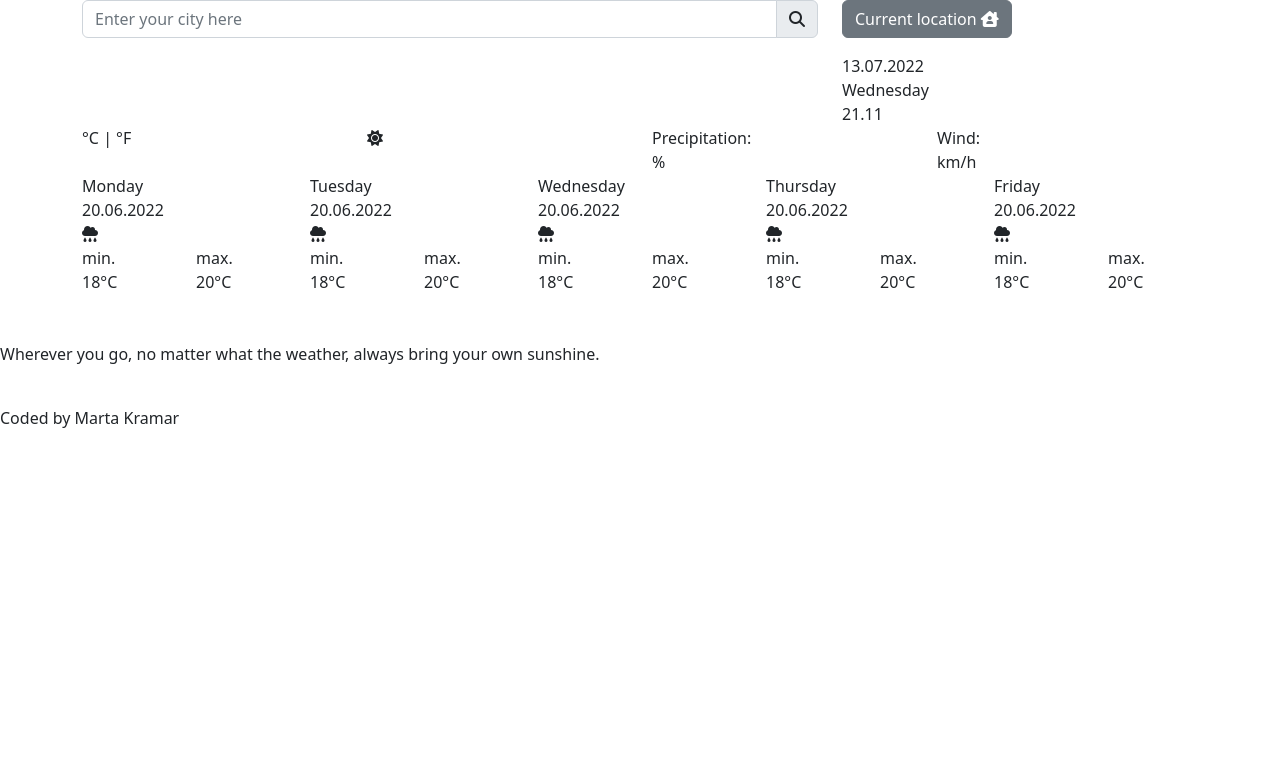
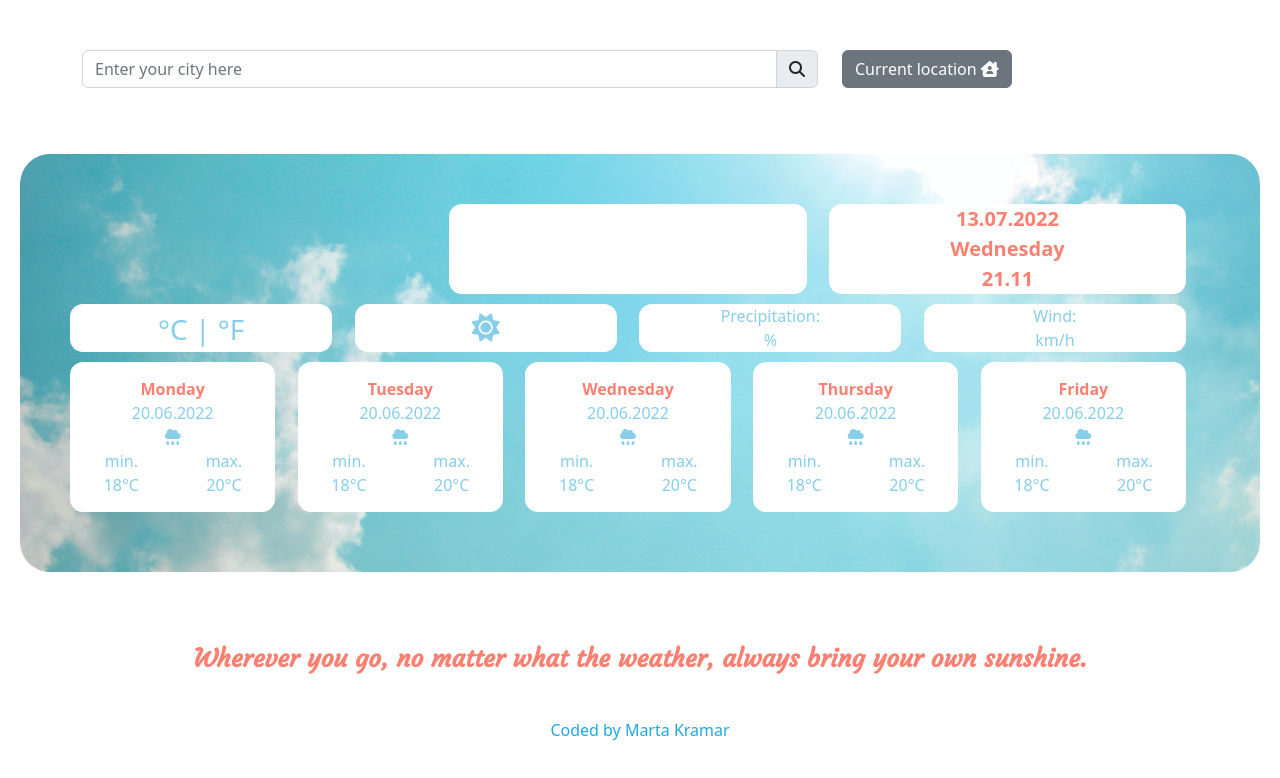
Before and after one commit to MartaKramar/weather-app, a plain HTML site: page index.html in a window 1280 px wide. Drawn offline with nearby package versions, Linux system fonts and the light colour scheme.

Commit message:
small fix

```diff
--- a/index.html
+++ b/index.html
@@ -2,14 +2,14 @@
 <html>
 
 <head>
-    <title>Parcel Sandbox</title>
+    <title>weather-app</title>
     <link rel="preconnect" href="https://fonts.googleapis.com" />
     <link rel="preconnect" href="https://fonts.gstatic.com" crossorigin />
     <link
         href="https://fonts.googleapis.com/css2?family=Courgette&family=Josefin+Sans:ital@1&family=Satisfy&display=swap"
         rel="stylesheet" />
     <meta charset="UTF-8" />
-    <link href="src/styles.css" />
+    <link rel="stylesheet" href="src/styles.css" />
     <link href="https://cdn.jsdelivr.net/npm/bootstrap@5.2.0-beta1/dist/css/bootstrap.min.css" rel="stylesheet"
         integrity="sha384-0evHe/X+R7YkIZDRvuzKMRqM+OrBnVFBL6DOitfPri4tjfHxaWutUpFmBp4vmVor" crossorigin="anonymous" />
 
```
